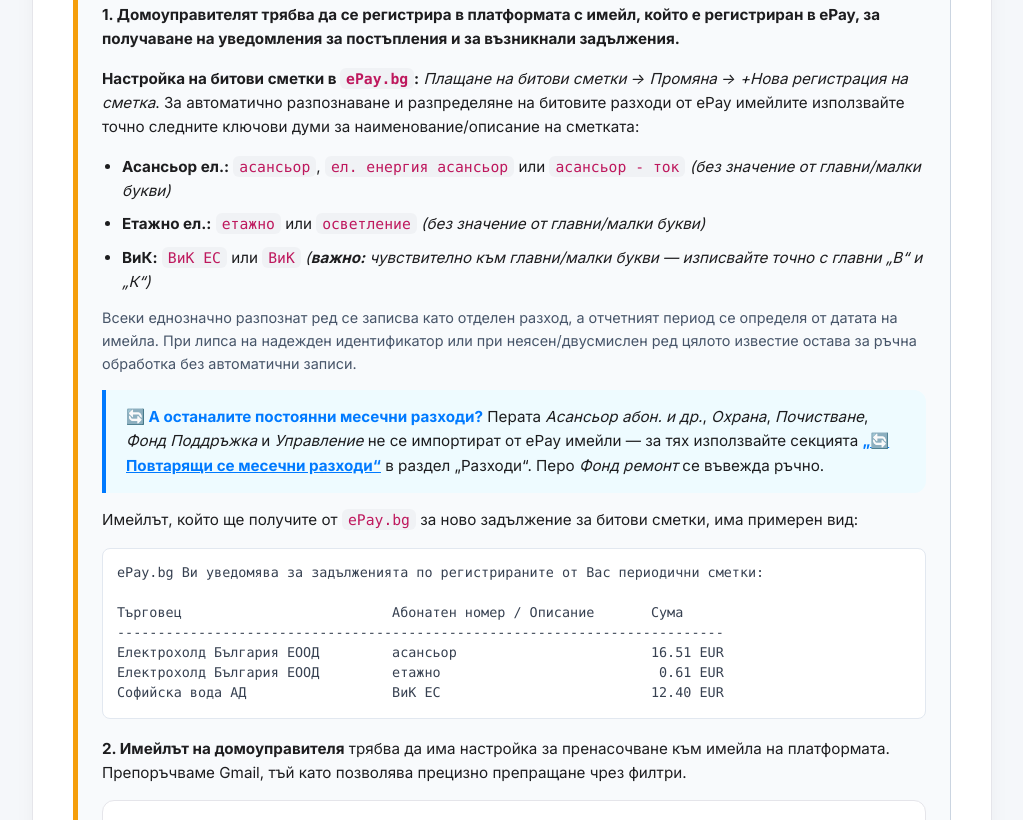
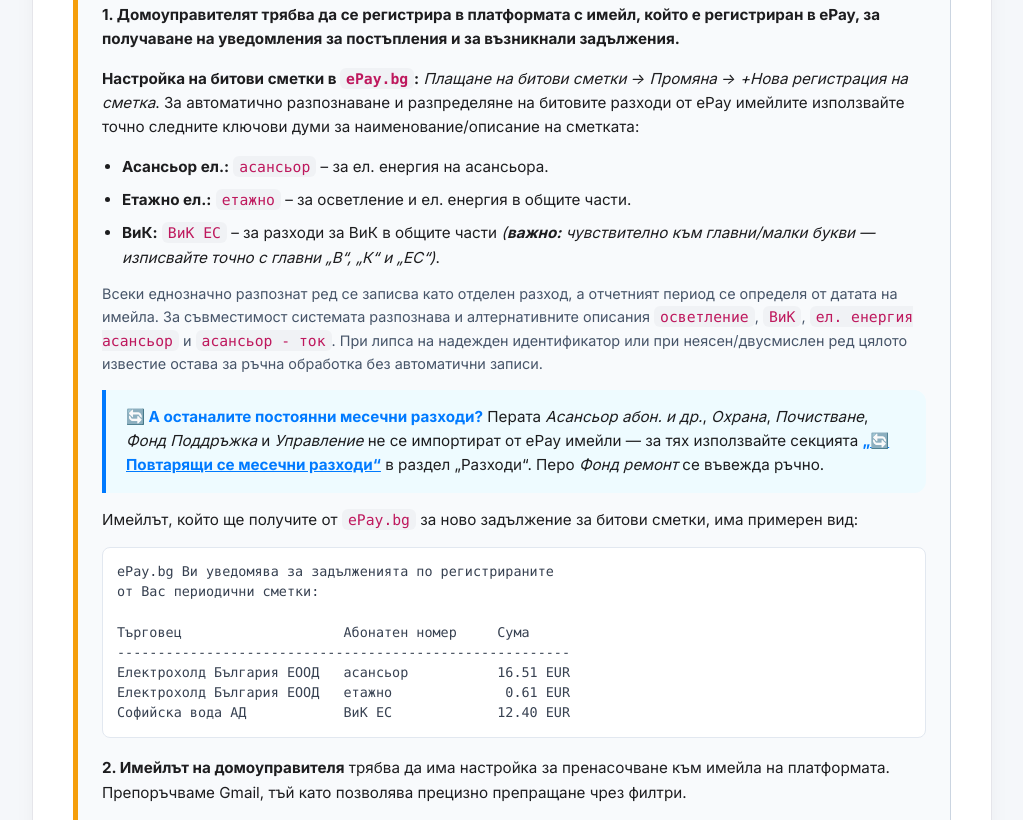
Before and after one commit to Domoupravitel/ID-test, a plain HTML site: page admin_guide.html in a window 1280 px wide. Shown: the part 4795-5615 px from the top of the page, without its empty margins (128-1151 px from the left). Drawn offline with Linux system fonts and the light colour scheme.

Commit message:
Phase 2A.1: Unify primary ePay keywords (асансьор, етажно, ВиК ЕС) and tighten sample table in guides (ID-test only)

```diff
--- a/admin_guide.html
+++ b/admin_guide.html
@@ -658,12 +658,12 @@
                         За автоматично разпознаване и разпределяне на битовите разходи от ePay имейлите използвайте точно следните ключови думи за наименование/описание на сметката:
                     </p>
                     <ul class="features">
-                        <li><strong>Асансьор ел.:</strong> <code>асансьор</code>, <code>ел. енергия асансьор</code> или <code>асансьор - ток</code> <i>(без значение от главни/малки букви)</i></li>
-                        <li><strong>Етажно ел.:</strong> <code>етажно</code> или <code>осветление</code> <i>(без значение от главни/малки букви)</i></li>
-                        <li><strong>ВиК:</strong> <code>ВиК ЕС</code> или <code>ВиК</code> <i>(<strong>важно:</strong> чувствително към главни/малки букви — изписвайте точно с главни „В“ и „К“)</i></li>
+                        <li><strong>Асансьор ел.:</strong> <code>асансьор</code> – за ел. енергия на асансьора.</li>
+                        <li><strong>Етажно ел.:</strong> <code>етажно</code> – за осветление и ел. енергия в общите части.</li>
+                        <li><strong>ВиК:</strong> <code>ВиК ЕС</code> – за разходи за ВиК в общите части <i>(<strong>важно:</strong> чувствително към главни/малки букви — изписвайте точно с главни „В“, „К“ и „ЕС“)</i>.</li>
                     </ul>
                     <p style="font-size: 0.9rem; color: #475569; margin-top: 6px;">
-                        Всеки еднозначно разпознат ред се записва като отделен разход, а отчетният период се определя от датата на имейла. При липса на надежден идентификатор или при неясен/двусмислен ред цялото известие остава за ръчна обработка без автоматични записи.
+                        Всеки еднозначно разпознат ред се записва като отделен разход, а отчетният период се определя от датата на имейла. За съвместимост системата разпознава и алтернативните описания <code>осветление</code>, <code>ВиК</code>, <code>ел. енергия асансьор</code> и <code>асансьор - ток</code>. При липса на надежден идентификатор или при неясен/двусмислен ред цялото известие остава за ръчна обработка без автоматични записи.
                     </p>
 
                     <div class="pro-tip" style="margin: 12px 0;">
@@ -672,13 +672,14 @@
 
                     <p>Имейлът, който ще получите от <code>ePay.bg</code> за ново задължение за битови сметки, има примерен вид:</p>
 
-                    <div class="code-sample">ePay.bg Ви уведомява за задълженията по регистрираните от Вас периодични сметки:
+                    <div class="code-sample">ePay.bg Ви уведомява за задълженията по регистрираните
+от Вас периодични сметки:
 
-Търговец                          Абонатен номер / Описание       Сума
----------------------------------------------------------------------------
-Електрохолд България ЕООД         асансьор                        16.51 EUR
-Електрохолд България ЕООД         етажно                           0.61 EUR
-Софийска вода АД                  ВиК ЕС                          12.40 EUR</div>
+Търговец                    Абонатен номер     Сума
+--------------------------------------------------------
+Електрохолд България ЕООД   асансьор           16.51 EUR
+Електрохолд България ЕООД   етажно              0.61 EUR
+Софийска вода АД            ВиК ЕС             12.40 EUR</div>
 
                     <p><strong>2. Имейлът на домоуправителя</strong> трябва да има настройка за пренасочване към имейла на платформата. Препоръчваме Gmail, тъй като позволява прецизно препращане чрез филтри.</p>
 
@@ -817,7 +818,7 @@
                     <li><strong>Почистване</strong> <span class="tag-pill tag-recurring">ръчно / повтарящ се</span> — разходи за почистване на общите части.</li>
                     <li><strong>Фонд Поддръжка</strong> <span class="tag-pill tag-recurring">ръчно / повтарящ се</span> — текущи начисления за поддръжка на общите части.</li>
                     <li><strong>Фонд ремонт</strong> <span class="tag-pill tag-manual">ръчно</span> — винаги се разпределя по <strong>идеални части</strong> (изисква въведени идеални части в „Настройки“).</li>
-                    <li><strong>ВиК</strong> <span class="tag-pill tag-epay">ръчно / ePay</span> — обща вода на входа (при ePay използвайте ключова дума <code>ВиК ЕС</code> или <code>ВиК</code>).</li>
+                    <li><strong>ВиК</strong> <span class="tag-pill tag-epay">ръчно / ePay</span> — обща вода на входа (при ePay използвайте ключова дума <code>ВиК ЕС</code>).</li>
                     <li><strong>Управление</strong> <span class="tag-pill tag-recurring">ръчно / повтарящ се</span> — такса за управление / абонамент за платформата.</li>
                 </ul>
                 <div class="pro-tip">
```
Also changed, not shown: description.html (+3 -3 lines).
